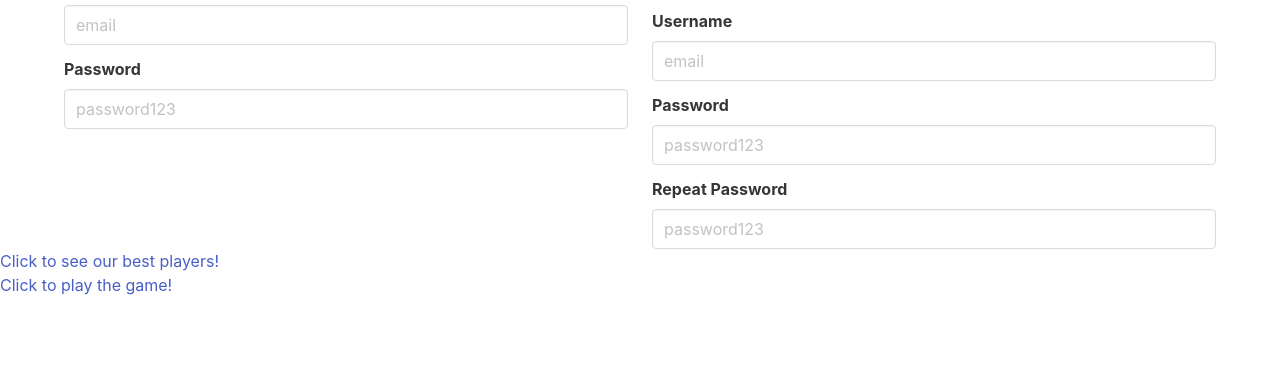
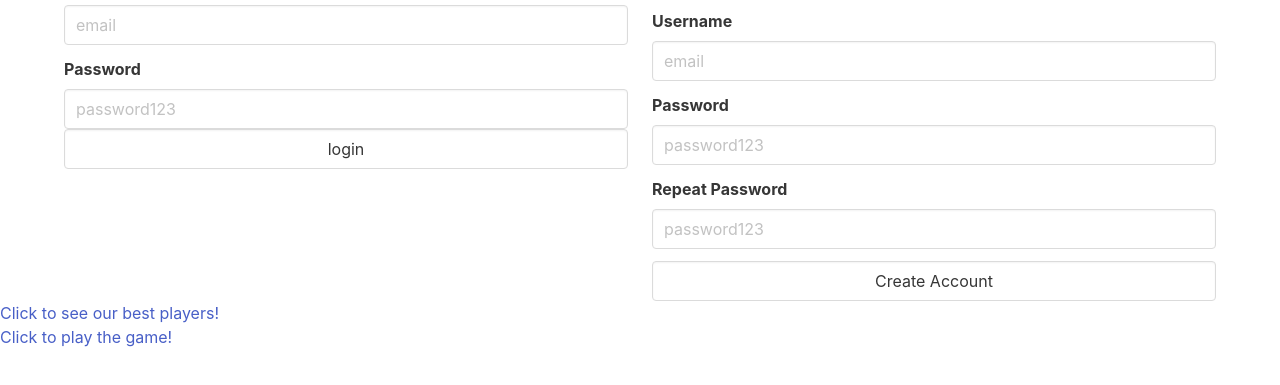
Before and after one commit to jdmar3-comp426/a99-finalproject, a website: page index.html in a window 1280 px wide. Shown: the part 51-436 px from the top of the page. Drawn offline with nearby package versions, Linux system fonts and the light colour scheme.

Commit message:
Created form.js file although commented the content out because it is not functional. Also created submit buttons for login and signup in index.html

```diff
--- a/index.html
+++ b/index.html
@@ -12,7 +12,7 @@
                 <div class="columns">
                     <div class="column">
         <h1>Reaction Login</h1>
-        <form>
+        <form id="loginform">
             <div class="field">
                 <label class="label">Username</label>
                     <div class="control">
@@ -24,12 +24,15 @@
                      <div class="control">
              <input class="input" type="password" placeholder="password123" name="password">
                     </div>
+                    <div class="submitbutton">
+                        <input class="input" type="submit" value="login">
+                    </div>
                             </div>
         </form>
                     </div>
                     <div class="column">
                         <h1 class="title has-text-weight-bold">Signup</h1>
-                        <form>
+                        <form id="signupform">
                             <div class="field">
                                 <label class="label">Username</label>
                                 <div class="control">
@@ -48,6 +51,9 @@
                                     <input class="input" type="password" placeholder="password123" name="password2">
                                 </div>
                             </div>
+                            <div class="submitbutton">
+                                <input class="input" type="submit" value="Create Account">
+                            </div>
                         </form>
                     </div>
                 </div>
```
Also changed, not shown: form.js (added, +22 -0 lines), 1 other file.
